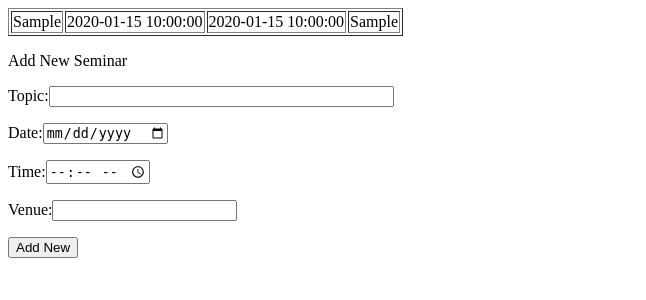
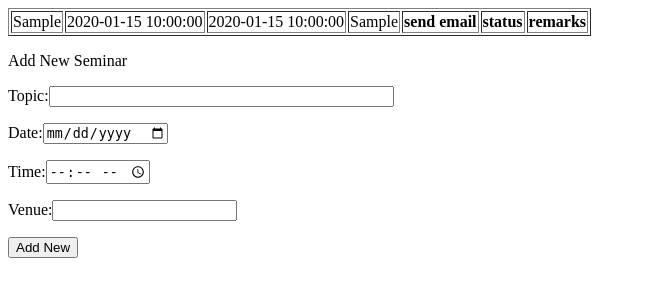
Before and after one commit to nadiahisml/SSE3150, a PHP site: page /insertdata.php in a window 1280 px wide. Shown: the top 300 px of the page, without its empty margins (0-646 px from the left). Run offline with PHP 8.4, Linux system fonts and the light colour scheme; tables that the repository leaves empty or names only in its code hold one stand-in row (values such as "Sample post").

Commit message:
Update pdo.php

```diff
--- a/pdo.php
+++ b/pdo.php
@@ -24,7 +24,7 @@ foreach ( $rows as $row ) {
     echo($row['time']);
     echo("</td><td>");
     echo($row['venue']);
-    echo("</td></tr>\n");
+    echo("</td><th>send email</th><th>status</th><th>remarks</th></tr>\n");
 }
 echo "</table>\n";
 ?>
```
